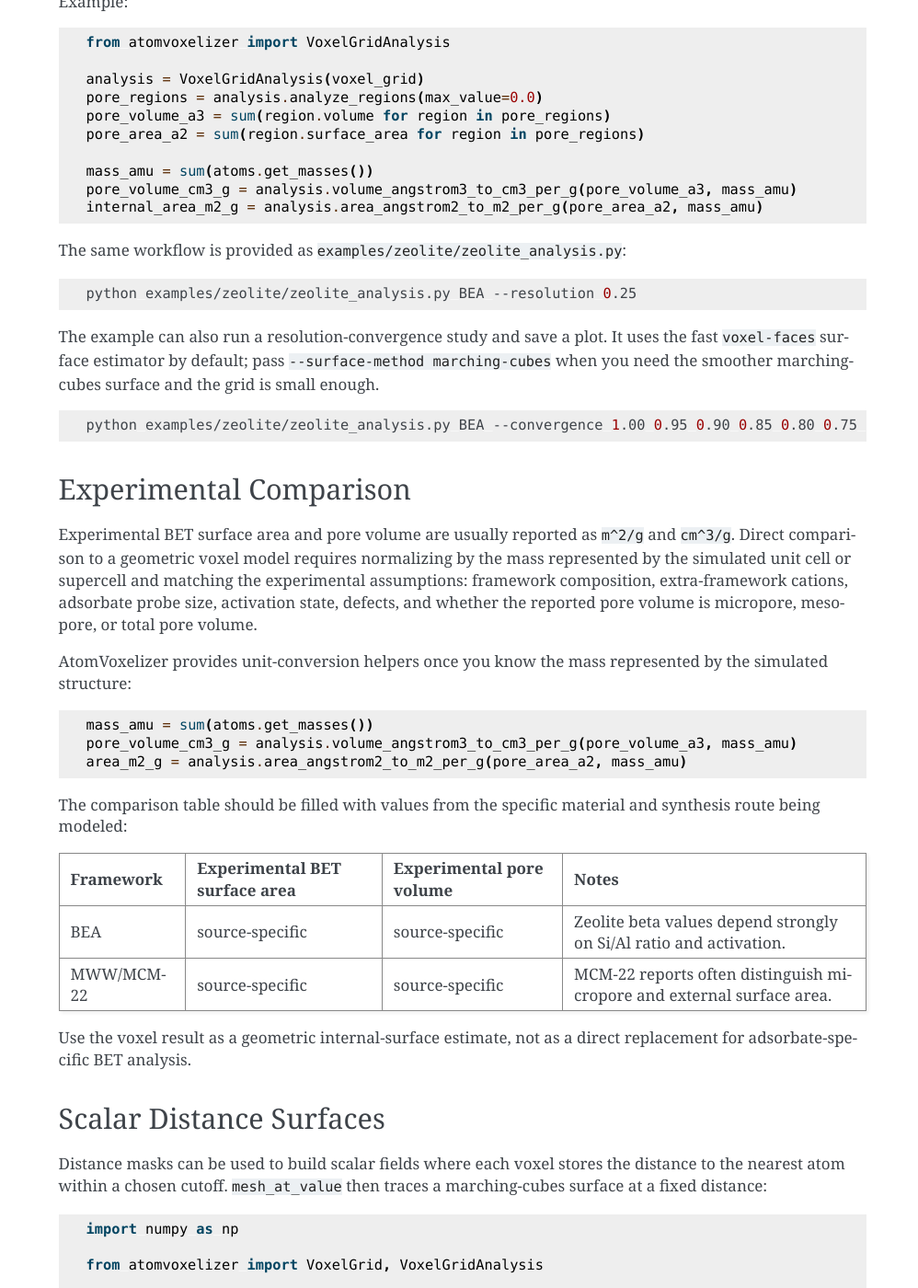
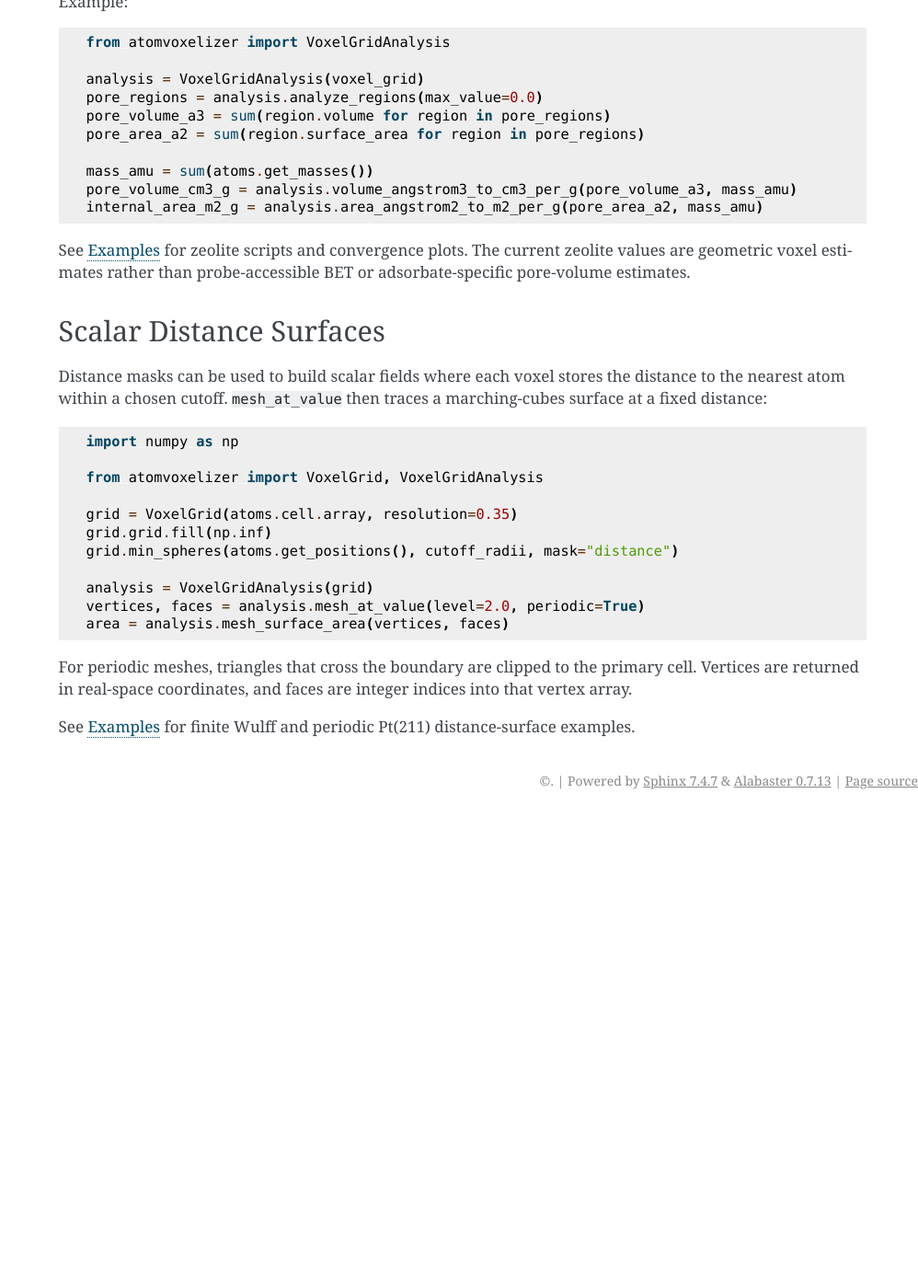
Before and after one commit to tgmaxson/atomvoxelizer, a Sphinx documentation site: the page built from docs/source/analysis.rst, in a window 1280 px wide and 1400 px high, scrolled down 991 px. Shown: the whole window at 92% size, without its empty margins (282-1280 px from the left). Built offline with Sphinx 7.4.7, drawn with Linux system fonts in a browser that asks for light colours; after the commit the page ends 1879 px from its top, so only the background shows below that; some of the changed text lies outside the part shown.

Commit message:
Move examples to dedicated documentation page

```diff
--- a/docs/source/analysis.rst
+++ b/docs/source/analysis.rst
@@ -64,61 +64,9 @@ Example:
    pore_volume_cm3_g = analysis.volume_angstrom3_to_cm3_per_g(pore_volume_a3, mass_amu)
    internal_area_m2_g = analysis.area_angstrom2_to_m2_per_g(pore_area_a2, mass_amu)
 
-The same workflow is provided as ``examples/zeolite/zeolite_analysis.py``:
-
-.. code-block:: bash
-
-   python examples/zeolite/zeolite_analysis.py BEA --resolution 0.25
-
-The example can also run a resolution-convergence study and save a plot. It uses
-the fast ``voxel-faces`` surface estimator by default; pass
-``--surface-method marching-cubes`` when you need the smoother marching-cubes
-surface and the grid is small enough.
-
-.. code-block:: bash
-
-   python examples/zeolite/zeolite_analysis.py BEA --convergence 1.00 0.95 0.90 0.85 0.80 0.75 0.70 0.65 0.60 0.55 0.50 0.45 0.40 0.35 0.30 0.25 0.20 0.15 0.10 0.05 --plot bea_convergence.png
-
-Experimental Comparison
------------------------
-
-Experimental BET surface area and pore volume are usually reported as
-``m^2/g`` and ``cm^3/g``. Direct comparison to a geometric voxel model requires
-normalizing by the mass represented by the simulated unit cell or supercell and
-matching the experimental assumptions: framework composition, extra-framework
-cations, adsorbate probe size, activation state, defects, and whether the
-reported pore volume is micropore, mesopore, or total pore volume.
-
-AtomVoxelizer provides unit-conversion helpers once you know the mass represented
-by the simulated structure:
-
-.. code-block:: python
-
-   mass_amu = sum(atoms.get_masses())
-   pore_volume_cm3_g = analysis.volume_angstrom3_to_cm3_per_g(pore_volume_a3, mass_amu)
-   area_m2_g = analysis.area_angstrom2_to_m2_per_g(pore_area_a2, mass_amu)
-
-The comparison table should be filled with values from the specific material
-and synthesis route being modeled:
-
-.. list-table::
-   :header-rows: 1
-
-   * - Framework
-     - Experimental BET surface area
-     - Experimental pore volume
-     - Notes
-   * - BEA
-     - source-specific
-     - source-specific
-     - Zeolite beta values depend strongly on Si/Al ratio and activation.
-   * - MWW/MCM-22
-     - source-specific
-     - source-specific
-     - MCM-22 reports often distinguish micropore and external surface area.
-
-Use the voxel result as a geometric internal-surface estimate, not as a direct
-replacement for adsorbate-specific BET analysis.
+See :doc:`examples` for zeolite scripts and convergence plots. The current
+zeolite values are geometric voxel estimates rather than probe-accessible BET or
+adsorbate-specific pore-volume estimates.
 
 Scalar Distance Surfaces
 ------------------------
@@ -145,9 +93,5 @@ For periodic meshes, triangles that cross the boundary are clipped to the
 primary cell. Vertices are returned in real-space coordinates, and faces are
 integer indices into that vertex array.
 
-The Wulff construction example applies this workflow to a nanoparticle:
-
-.. code-block:: bash
-
-   python examples/wulff/distance_surface.py --symbol Pt --size 147 --distance 2.0 --output pt_surface.npz
-   python examples/wulff/distance_surface.py --symbol Pt --size 147 --distance 2.0 --show
+See :doc:`examples` for finite Wulff and periodic Pt(211) distance-surface
+examples.
--- a/docs/source/conf.py
+++ b/docs/source/conf.py
@@ -7,7 +7,7 @@ sys.path.insert(0, str(Path(__file__).resolve().parents[2] / "src"))
 
 project = "AtomVoxelizer"
 author = "AtomVoxelizer contributors"
-release = "0.2.3"
+release = "0.2.4"
 
 extensions = [
     "sphinx.ext.autodoc",
--- a/docs/source/index.rst
+++ b/docs/source/index.rst
@@ -9,6 +9,7 @@ AtomVoxelizer builds periodic voxel grids around atomistic structures.
 
    install
    usage
+   examples
    algorithm
    backends
    analysis
--- a/pyproject.toml
+++ b/pyproject.toml
@@ -4,7 +4,7 @@ build-backend = "setuptools.build_meta"
 
 [project]
 name = "AtomVoxelizer"
-version = "0.2.3"
+version = "0.2.4"
 description = "Periodic atom-centered voxel grids for atomistic structures."
 readme = "README.md"
 requires-python = ">=3.9"
```
Also changed, not shown: docs/source/examples.rst (added, +107 -0 lines), docs/source/usage.rst (+35 -15 lines).
